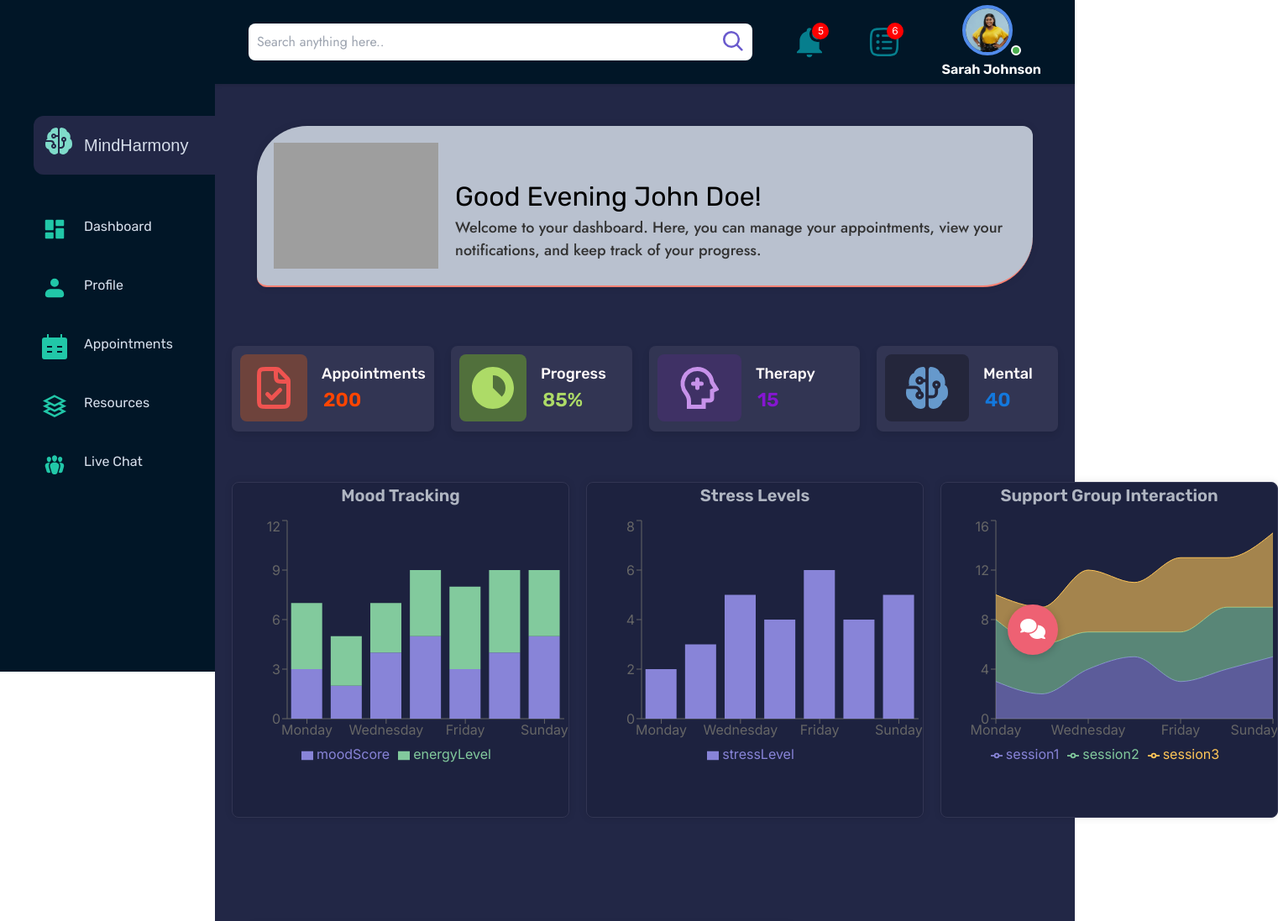
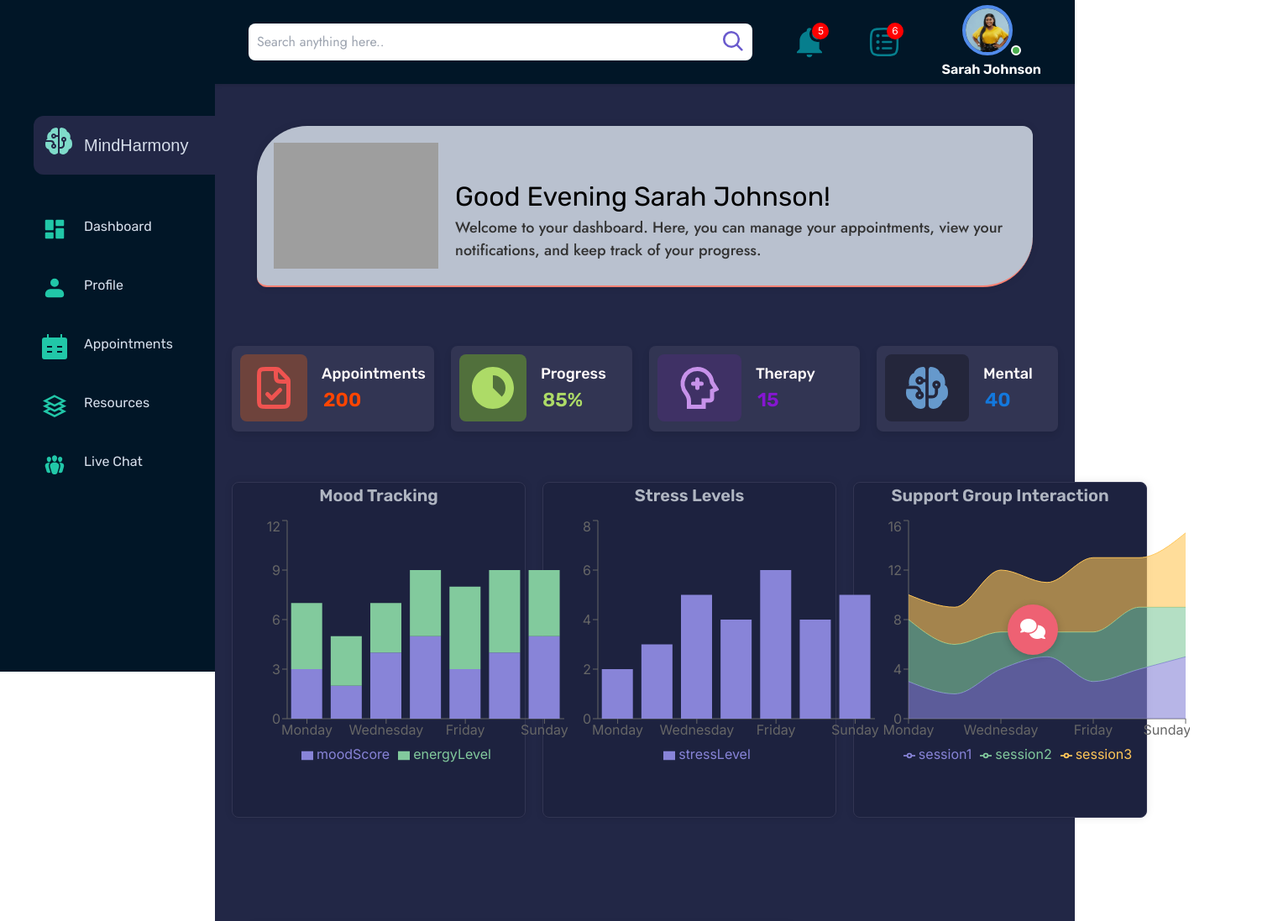
Before and after one commit to CHEGEBB/mind-harmony-frontend, a Next.js app: page /home in a window 1280 px wide. Shown: the top 1097 px of the page at 84% size, 1522 px wide, since content can reach past the window. Built offline with nearby package versions, Linux system fonts and the light colour scheme; grey boxes are pictures that could not be loaded; a web font is replaced by a local one.

Commit message:
added new

```diff
--- a/app/components/CombinedCharts.tsx
+++ b/app/components/CombinedCharts.tsx
@@ -37,7 +37,7 @@ const CombinedCharts: React.FC = () => {
         <div className={styles.container}>
             <div className={styles.chartWrapper}>
                 <h2>Mood Tracking</h2>
-                <BarChart width={400} height={300} data={moodData}>
+                <BarChart className="bar1" width={400} height={300} data={moodData}>
                     <XAxis dataKey="name" />
                     <YAxis />
                     <Tooltip />
--- a/app/home/page.tsx
+++ b/app/home/page.tsx
@@ -41,7 +41,7 @@ const HomePage = () => {
               <iframe src="https://lottie.host/embed/78f7a603-9cc6-4213-8698-a595c5ca7005/fENvQNEzhn.json"></iframe>
             </div>
             <div className="message">
-              <h1>Good {greeting} John Doe!</h1>
+              <h1>Good {greeting} Sarah Johnson!</h1>
               <p>Welcome to your dashboard. Here, you can manage your appointments, view your notifications, and keep track of your progress.</p>
             </div>
           </div>
--- a/app/sass/CombinedCharts.module.scss
+++ b/app/sass/CombinedCharts.module.scss
@@ -27,10 +27,13 @@ $font-ropa : 'Ropa Sans', sans-serif;
     margin: 20px auto;
     gap: 20px;
     padding: 20px;
+    .bar1{
+        width: 200px;
+    }
 }
 
 .chartWrapper {
-    width: 450px;
+    width: 350px;
     height: 400px;
     margin-bottom: 20px;
     border: 1px solid $col-18;
--- a/app/sass/Header.module.scss
+++ b/app/sass/Header.module.scss
@@ -31,6 +31,7 @@ $col-20: #604f5c;
   justify-content: space-between;
   align-items: center;
   height: 138px;
+  max-width: 1920px;
   padding: 10px 20px;
   animation: fadeIn 0.5s ease-out;
   background-color: #011627;
--- a/package.json
+++ b/package.json
@@ -28,7 +28,7 @@
     "jwt-decode": "^4.0.0",
     "lottie-react": "^2.4.0",
     "lucide-react": "^0.404.0",
-    "next": "^14.2.4",
+    "next": "^14.2.5",
     "react": "^18",
     "react-apexcharts": "^1.4.1",
     "react-chartjs-2": "^5.2.0",
```
Also changed, not shown: 1 other file (tests, documents, lock files or other folders).
